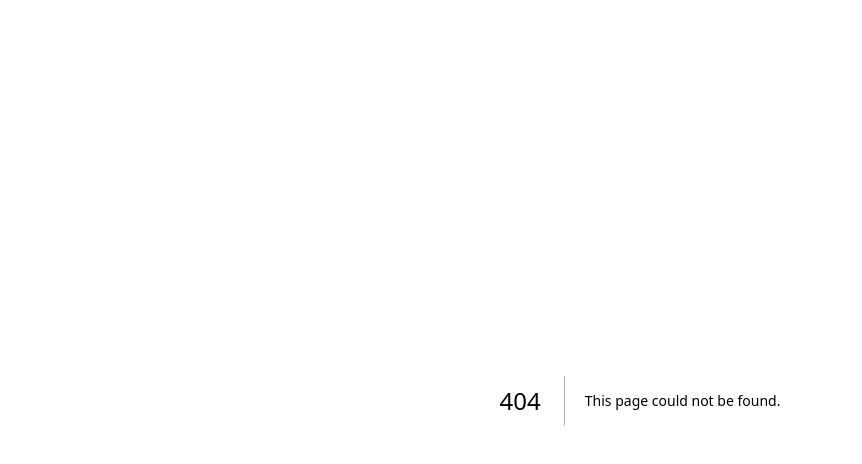
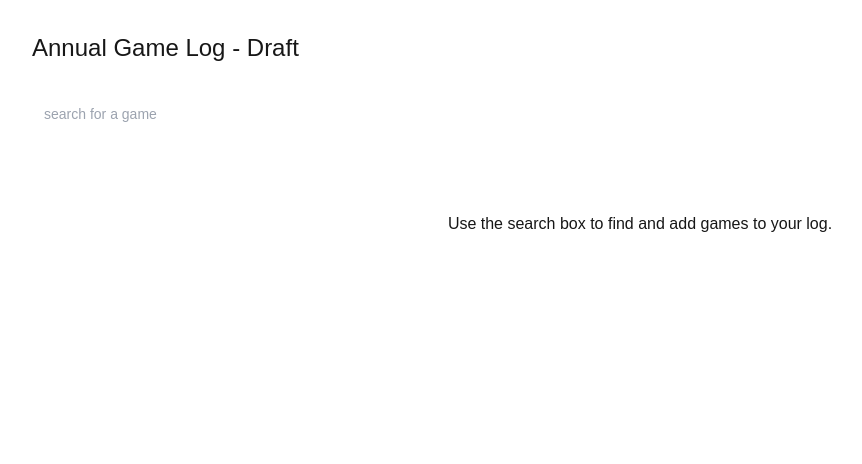
Before and after one commit to bren-codes94/annual-game-log, a Next.js app: page /newgamelog in a window 1280 px wide. Before the commit this address had no page. Shown: the top 464 px of the page, without its empty margins (0-862 px from the left). Built offline with nearby package versions, Linux system fonts and the light colour scheme.

Commit message:
created new game log page

```diff
--- a/app/components/search.tsx
+++ b/app/components/search.tsx
@@ -3,11 +3,10 @@ import clsx from 'clsx'
 
 export default function Search() {
   return (
-    <div className="w-full max-w-md px-4">
+    <div className="w-full max-w-md">
       <Field>
-        <Label className="text-sm/6 font-medium text-white">Search</Label>
         <Input
-          placeholder='search for a game to add'
+          placeholder='search for a game'
           className={clsx(
             'mt-3 block w-full rounded-lg border-none bg-white/5 py-1.5 px-3 text-sm/6 text-white',
             'focus:outline-none data-[focus]:outline-2 data-[focus]:-outline-offset-2 data-[focus]:outline-white/25'
--- a/app/layout.tsx
+++ b/app/layout.tsx
@@ -26,7 +26,7 @@ export default function RootLayout({
   return (
     <html lang="en">
       <body
-        className={`${geistSans.variable} ${geistMono.variable} antialiased`}
+        className={`${geistSans.variable} ${geistMono.variable} antialiased h-screen`}
       >
         {children}
       </body>
--- /dev/null
+++ b/app/newgamelog/page.tsx
@@ -0,0 +1,17 @@
+import Search from "@/app/components/search";
+
+export default function NewGameLog() {
+  return (
+    <div className="h-full">
+      <section className="selectedgames m-8">
+        <h2 className="text-2xl">Annual Game Log - Draft</h2>
+      </section>
+      <section className="searchgames m-8 h-full">
+        <Search />
+        <div className="p-20 flex justify-center">
+          Use the search box to find and add games to your log.
+        </div>
+      </section>
+    </div>
+  )
+}
--- a/app/page.tsx
+++ b/app/page.tsx
@@ -1,12 +1,25 @@
 import Image from "next/image";
-import Search from "./components/search";
+import Link from "next/link";
+
+let games = [
+  'Halo: Combat Evolved',
+  'Legend of Zelda: Ocarina of Time',
+  'Outer Wilds',
+  'Red Dead Redemption 2',
+  'Diablo IV',
+  'Hollow Knight',
+  'Castlevania: Symphony of the Night'
+]
 
 export default function Home() {
   return (
-    <div className="grid grid-rows-[20px_1fr_20px] items-start justify-items-center min-h-screen p-8 pb-20 gap-16 sm:p-20 font-[family-name:var(--font-geist-sans)]">
+    <div className="grid grid-rows-[20px_1fr_20px] items-start justify-items-center min-h-screen p-8 pb-20 sm:p-20 font-[family-name:var(--font-geist-sans)]">
       <main className="flex flex-col gap-8 row-start-2 items-center sm:items-start">
+        <h2 className="text-4xl">Annual Game Log 2025</h2>
         <div>
-          <Search />
+          {/* TODO: navigate to new game log page */}
+          <Link href="/newgamelog">Start new game log</Link>
+
         </div>
       </main>
       <footer className="row-start-3 flex gap-6 flex-wrap items-center justify-center">
```
